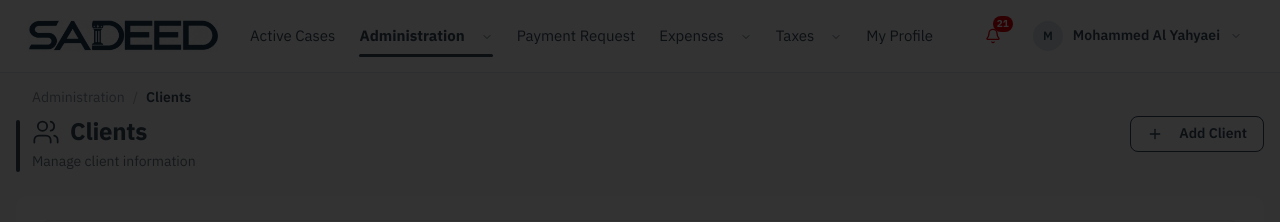
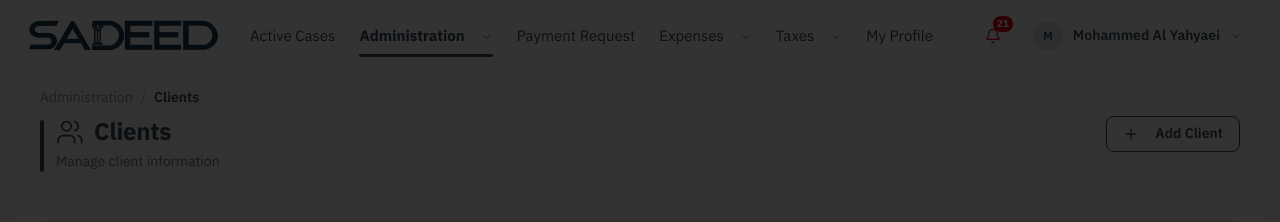
Before and after one commit to mehak187/elpnew, a React (Vite) app: page /clients in a window 1280 px wide. Shown: the top 222 px of the page. Built offline with nearby package versions, Linux system fonts and the light colour scheme.

Commit message:
update PageHeader.jsx

```diff
--- a/src/components/shared/PageHeader.jsx
+++ b/src/components/shared/PageHeader.jsx
@@ -31,11 +31,15 @@ export default function PageHeader({
   const trail = trailFor(pathname);
 
   return (
-    <div className={cn("space-y-2", className)}>
+    // Set in by the same amount the card below it insets its own contents, so
+    // the trail, the rule and the table all begin on one line down the page.
+    <div className={cn("space-y-2 px-4 sm:px-6", className)}>
       {/* Which menu this page came out of, and which page it is. Quiet above
           the title, because it answers where rather than what. */}
       {trail?.section && (
-        <nav aria-label="Breadcrumb" className="ps-4 text-sm">
+        // Flush with the rule below it, so the head of the page has one left
+        // edge rather than a trail set in from the title it belongs to.
+        <nav aria-label="Breadcrumb" className="text-sm">
           <span className="text-primary/60">{trail.section}</span>
           <span aria-hidden="true" className="px-2 text-primary/40">
             /
```
